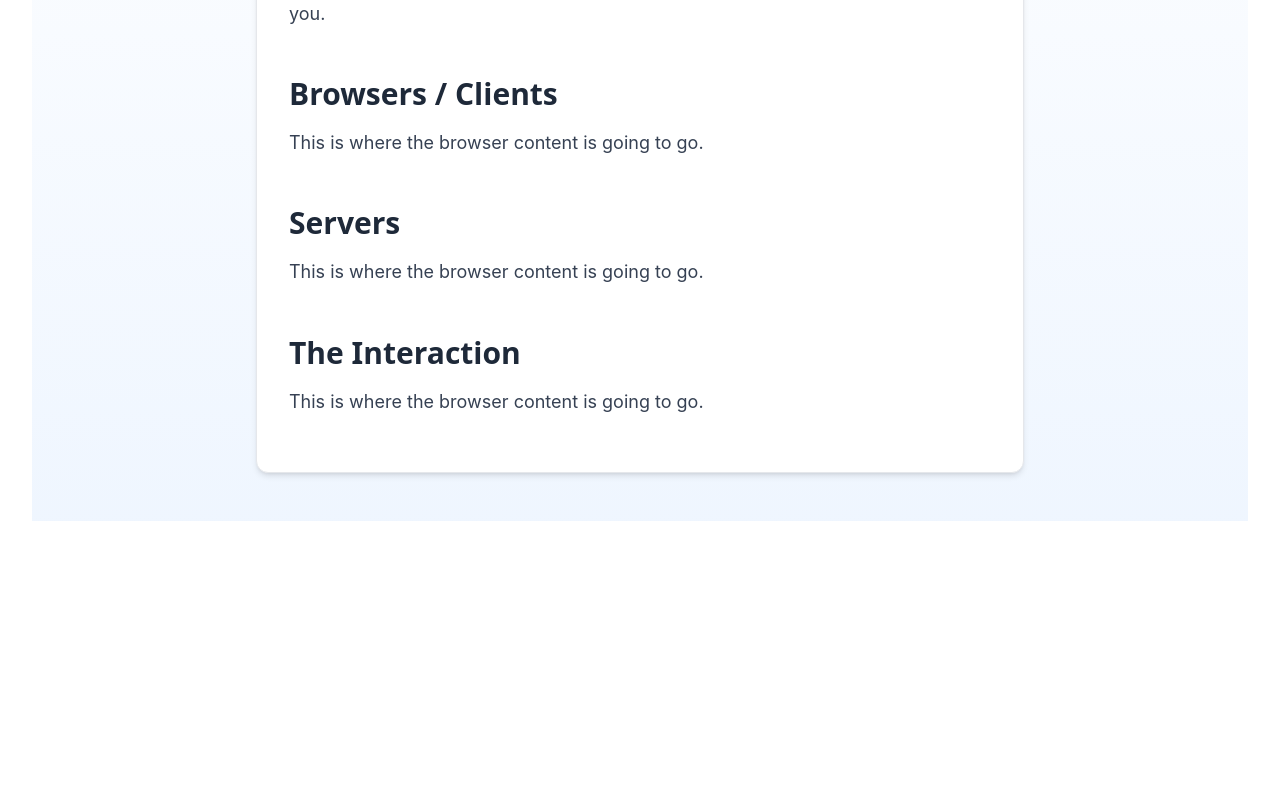
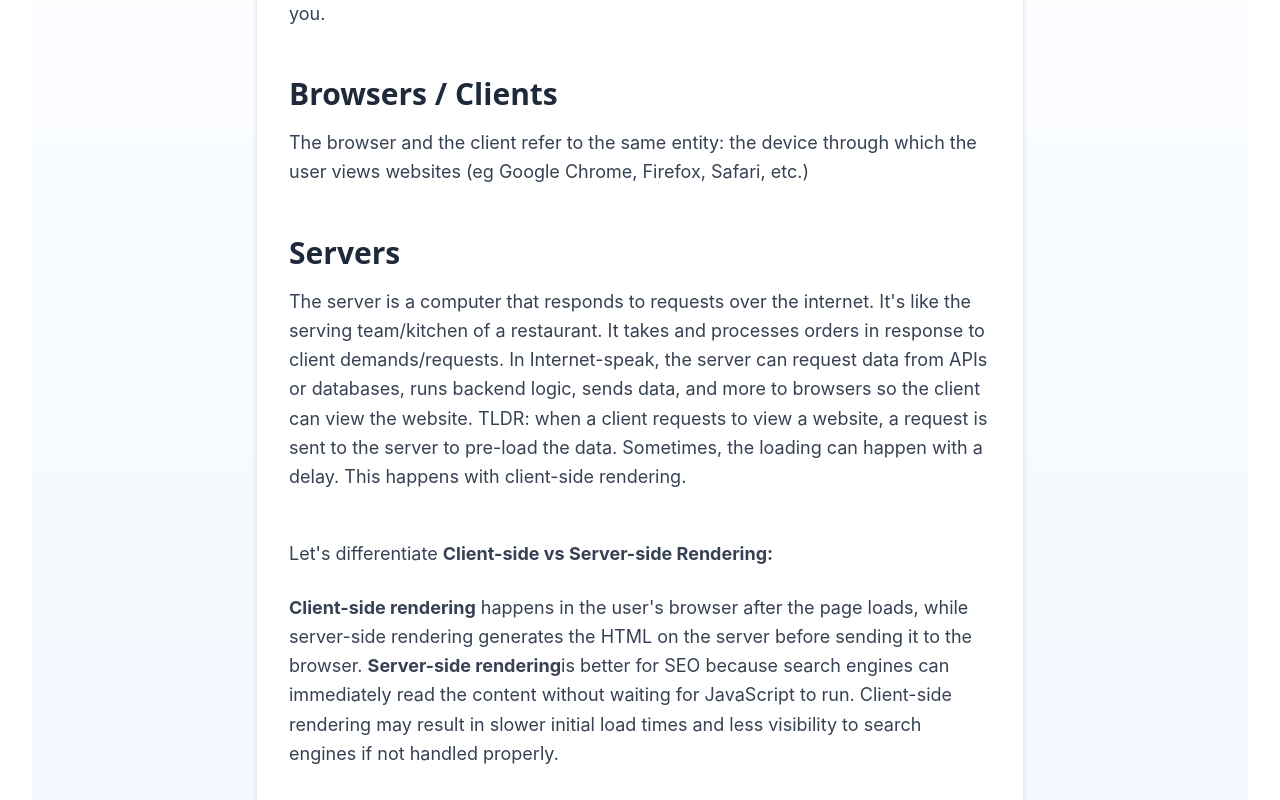
Before and after one commit to popobunns/full-stack-notes, a Next.js app: page /basics in a window 1280 px wide. Shown: the part 440-1240 px from the top of the page. Before the commit the page ends 993 px from the top, so only its background shows below. Built offline with nearby package versions, Linux system fonts and the light colour scheme.

Commit message:
Added to Server vs Browsers Basics Page

```diff
--- a/src/app/basics/page.js
+++ b/src/app/basics/page.js
@@ -12,13 +12,33 @@ export default function Home() {
             {/* Browsers / Clients */}
             <div>
               <h3 className="subheading">Browsers / Clients</h3>
-              <p className="body">This is where the browser content is going to go.</p>
+              <p className="body">
+                The browser and the client refer to the same entity: the device through which the user
+                views websites (eg Google Chrome, Firefox, Safari, etc.)
+              </p>
             </div>
 
             {/* Servers */}
             <div>
               <h3 className="subheading">Servers</h3>
-              <p className="body">This is where the browser content is going to go.</p>
+              <p className="body">
+                The server is a computer that responds to requests over the internet.
+                It's like the serving team/kitchen of a restaurant. It takes and processes orders
+                in response to client demands/requests. In Internet-speak, the server can request data
+                from APIs or databases, runs backend logic, sends data, and more to browsers
+                so the client can view the website. TLDR: when a client requests to view a website, a
+                request is sent to the server to pre-load the data. Sometimes, the loading can happen
+                with a delay. This happens with client-side rendering.
+                </p>
+                <br/>
+                <p className="body">Let's differentiate <span className="font-bold"> Client-side vs
+                  Server-side Rendering:</span></p>
+                <p className="body"><span className="font-bold">Client-side rendering</span> happens in the
+                  user's browser after the page loads, while server-side rendering generates the HTML on the
+                  server before sending it to the browser. <span className="font-bold">Server-side rendering</span>
+                  is better for SEO because search engines can immediately read the content without waiting for
+                  JavaScript to run. Client-side rendering may result in slower initial load times and less
+                  visibility to search engines if not handled properly.</p>
             </div>
 
             {/* The Interaction */}
@@ -27,6 +47,13 @@ export default function Home() {
               <p className="body">This is where the browser content is going to go.</p>
             </div>
 
+            {/* Server Components */}
+            <div>
+              <h3 className="subheading">Server Components</h3>
+              <p className="body">This is where the browser content is going to go.</p>
+            </div>
+
+
           </div>
         </main>
       );
```
Also changed, not shown: src/app/globals.css (line endings or trailing spaces).
